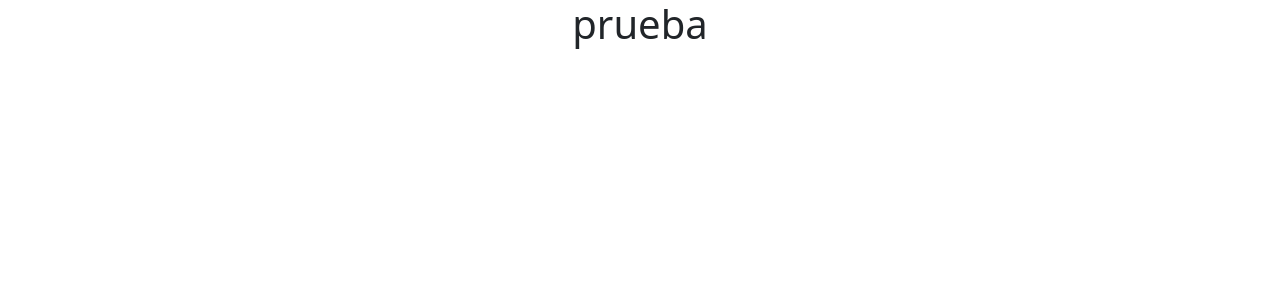
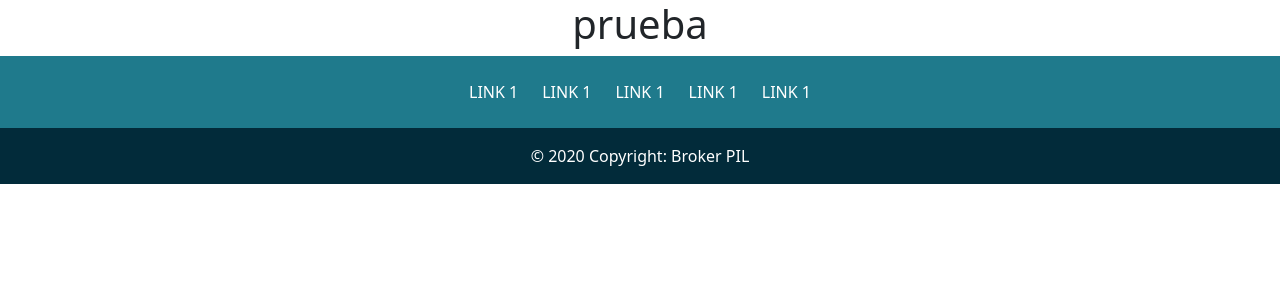
Before and after one commit to Pil-Grupo-4/Frontend, an Angular app in the folder Broker/: page / in a window 1280 px wide. Shown: the top 300 px of the page. Built offline with nearby package versions, Linux system fonts and the light colour scheme.

Commit message:
Creacion de footer, falta la navegacion

```diff
--- a/Broker/src/app/app.component.html
+++ b/Broker/src/app/app.component.html
@@ -1 +1,3 @@
 <h1 class="text-center">prueba</h1>
+
+<app-footer></app-footer>
--- a/Broker/src/app/components/footer/footer.component.html
+++ b/Broker/src/app/components/footer/footer.component.html
@@ -1 +1,49 @@
-<p>footer works!</p>
+<footer class=" text-center text-white" style="background-color: #1F7A8C;">
+    <!-- Grid container -->
+    <div class="container p-4 pb-0">
+      <!-- Section: Form -->
+      <section class="">
+        <form action="">
+          <!--Grid row-->
+          <div class="row d-flex justify-content-center pb-4">
+            <!--Grid column-->
+            <div class="col-auto">
+                <a href="">LINK 1</a>
+            </div>
+            <!--Grid column-->
+
+            <!--Grid column-->
+            <div class="col-auto">
+              <!-- Email input -->
+              <a href="">LINK 1</a>
+            </div>
+            <!--Grid column-->
+            <div class="col-auto">
+                <!-- Email input -->
+                <a href="">LINK 1</a>
+              </div>
+              <div class="col-auto">
+                <!-- Email input -->
+                <a href="">LINK 1</a>
+              </div>
+
+            <!--Grid column-->
+            <div class="col-auto">
+              <a href="">LINK 1</a>
+            </div>
+            <!--Grid column-->
+          </div>
+          <!--Grid row-->
+        </form>
+      </section>
+      <!-- Section: Form -->
+    </div>
+    <!-- Grid container -->
+
+    <!-- Copyright -->
+    <div class="text-center p-3" style="background-color: #022B3A;">
+      © 2020 Copyright:
+      <a class="text-white">Broker PIL</a>
+    </div>
+    <!-- Copyright -->
+  </footer>
--- a/Broker/src/app/components/footer/footer.component.scss
+++ b/Broker/src/app/components/footer/footer.component.scss
@@ -0,0 +1,11 @@
+:root {
+    --color-verde-oscuro: #022B3A;
+    --color-verde-claro: #1F7A8C;
+    --color-blanco: #FFFFFF;
+    --color-gris: #E1E5F2
+  }
+
+  a{
+    text-decoration: none;
+    color: white;
+  }
```
